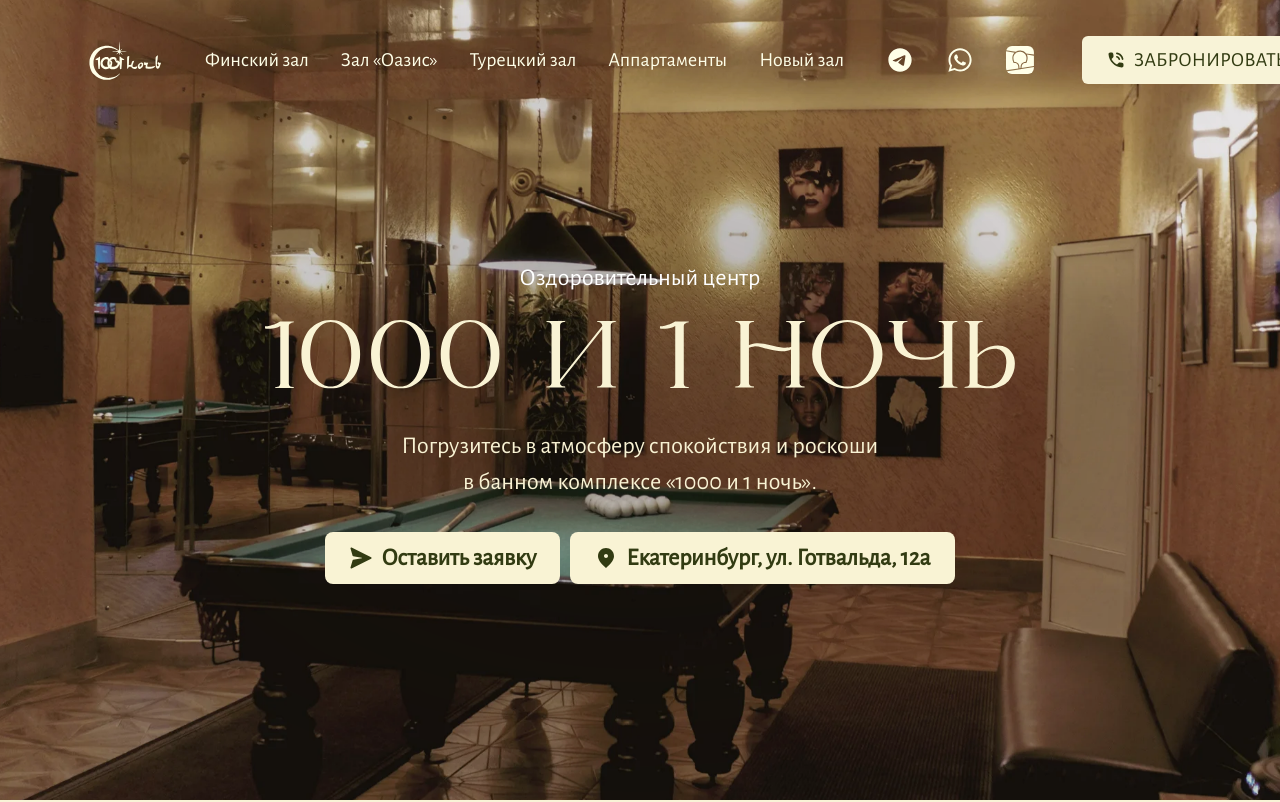
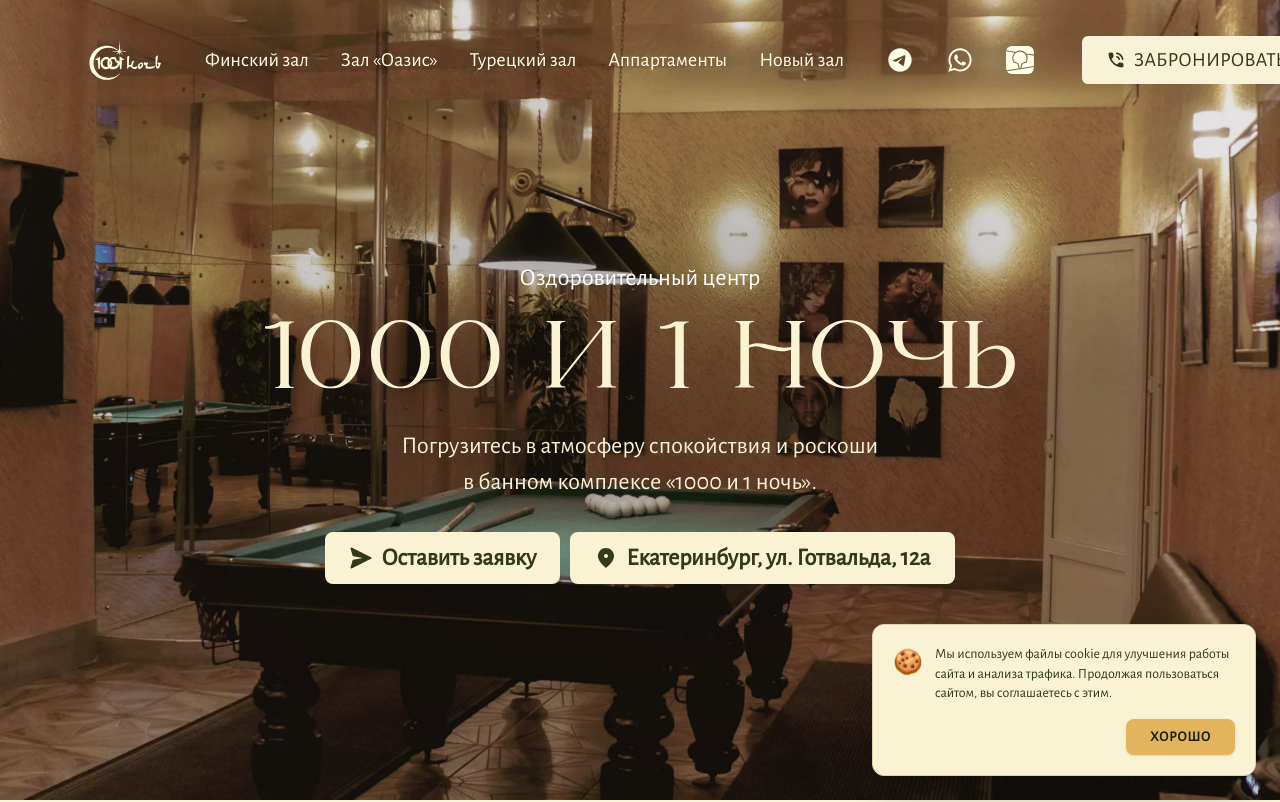
Before and after one commit to Purks1337/sasauni, a Next.js app: page / in a window 1280 px wide. Shown: the top 802 px of the page. Built offline with nearby package versions, Linux system fonts and the light colour scheme.

Commit message:
Плашка с куки добавлена

```diff
--- a/src/widgets/footer/ui/footer.tsx
+++ b/src/widgets/footer/ui/footer.tsx
@@ -1,10 +1,67 @@
+"use client";
+
 import Link from 'next/link';
 import { Logo } from '@/shared/ui/logo';
 import { WhatsappIcon, TelegramIcon, PhoneIcon, TwoGisIcon } from '@/shared/ui/icons';
+import { useState, useEffect } from 'react';
+import { AnimatePresence, motion } from 'framer-motion';
+
+/**
+ * CookieBanner
+ * Internal component for cookie consent
+ */
+function CookieBanner() {
+  const [isVisible, setIsVisible] = useState(false);
+
+  useEffect(() => {
+    // Проверяем наличие записи в localStorage
+    const consent = localStorage.getItem('cookie_consent');
+    if (!consent) {
+      // Небольшая задержка перед появлением для плавности
+      const timer = setTimeout(() => setIsVisible(true), 1000);
+      return () => clearTimeout(timer);
+    }
+  }, []);
+
+  const handleAccept = () => {
+    localStorage.setItem('cookie_consent', 'true');
+    setIsVisible(false);
+  };
+
+  return (
+    <AnimatePresence>
+      {isVisible && (
+        <motion.div
+          initial={{ opacity: 0, y: 50, scale: 0.95 }}
+          animate={{ opacity: 1, y: 0, scale: 1 }}
+          exit={{ opacity: 0, y: 20, scale: 0.95 }}
+          transition={{ duration: 0.4, ease: "easeOut" }}
+          className="fixed bottom-4 right-4 sm:bottom-6 sm:right-6 z-[100] w-[calc(100%-2rem)] sm:w-auto sm:max-w-sm p-5 bg-[#F9F3D4] border border-[#E2D2A9] rounded-xl shadow-2xl flex flex-col gap-4"
+        >
+          <div className="flex items-start gap-3">
+            <span className="text-2xl pt-0.5">🍪</span>
+            <p className="text-sm text-[#323B12] leading-snug font-medium">
+              Мы используем файлы cookie для улучшения работы сайта и анализа трафика. Продолжая пользоваться сайтом, вы соглашаетесь с этим.
+            </p>
+          </div>
+          <div className="flex justify-end">
+            <button
+              onClick={handleAccept}
+              className="px-6 py-2 bg-[#E1B45D] hover:bg-[#d4a04a] text-[#1A1E08] text-sm font-bold uppercase tracking-wider rounded-lg transition-colors cursor-pointer shadow-sm active:scale-95 duration-200"
+            >
+              Хорошо
+            </button>
+          </div>
+        </motion.div>
+      )}
+    </AnimatePresence>
+  );
+}
 
 /**
  * Footer
  * Main footer component with logo, navigation links, contacts and social media
+ * Now includes CookieBanner
  */
 export function Footer() {
   const currentYear = new Date().getFullYear();
@@ -18,6 +75,7 @@
   ];
 
   return (
+    <>
       <footer className="bg-[#F8F3D7] text-[#323b12] border-t border-[#E2D2A9]">
         <div className="w-full px-4 sm:px-8 lg:px-16">
           <div className="py-8 sm:py-12 md:py-16 grid grid-cols-1 md:grid-cols-12 gap-6 sm:gap-8">
@@ -93,5 +151,7 @@
           </div>
         </div>
       </footer>
+      <CookieBanner />
+    </>
   );
 }
```
Lines whose indentation alone changed are shown as unchanged.
